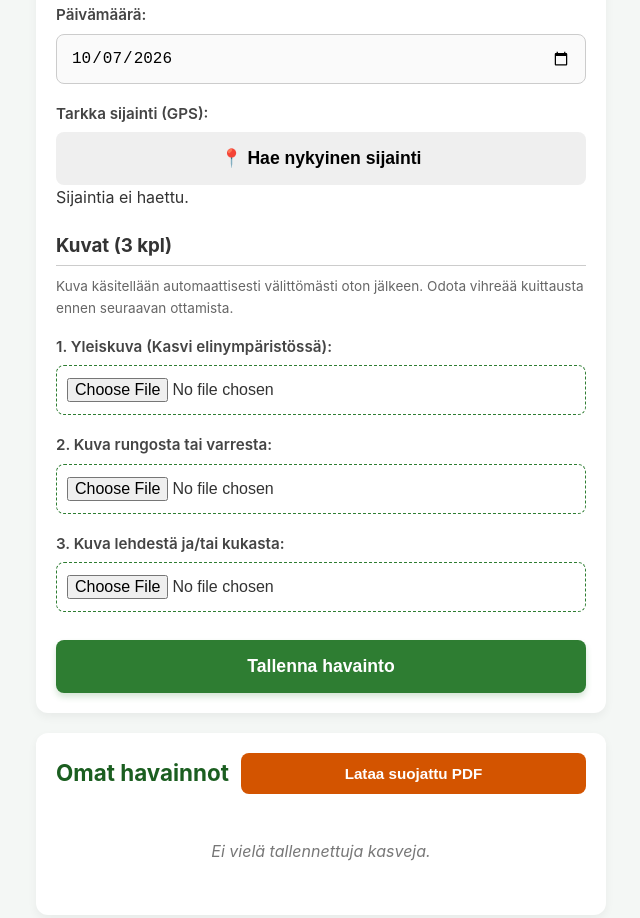
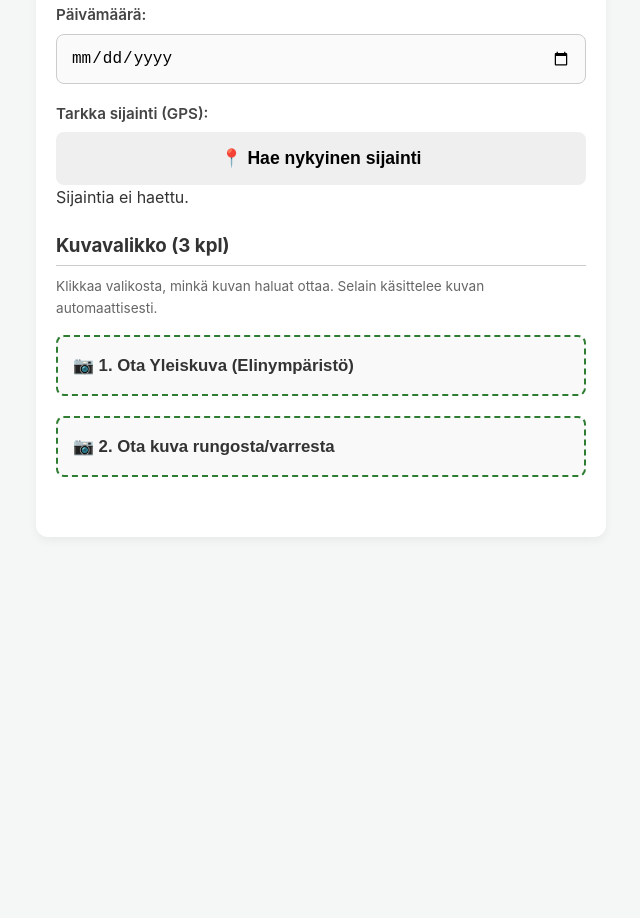
Before and after one commit to Cerberos85/Digiherbaario, a plain HTML site: page index.html in a window 1280 px wide. Shown: the part 730-1648 px from the top of the page, without its empty margins (319-959 px from the left). After the commit the page ends 1327 px from the top, so only its background shows below. Drawn offline with Linux system fonts and the light colour scheme.

Commit message:
Update section headers and image input structure

```diff
--- a/index.html
+++ b/index.html
@@ -15,7 +15,7 @@
   </header>
 
   <main>
-    <!-- Koulun ja tehtävän valinta -->
+    <!-- 1. Koulun ja tehtävän valinta -->
     <section id="koulu-section">
       <h2>1. Valitse tehtävä</h2>
       <div class="input-group">
@@ -34,7 +34,7 @@
       </div>
     </section>
 
-    <!-- Kasvin lisäyslomake -->
+    <!-- 2. Kasvin lisäyslomake -->
     <section id="lomake-section">
       <h2>2. Lisää uusi kasvihavainto</h2>
       <form id="kasvi-lomake">
@@ -68,46 +68,29 @@
           <input type="hidden" id="lng">
         </div>
 
-        <h3 style="margin: 20px 0 10px 0; border-bottom: 1px solid #ccc; padding-bottom: 5px;">Kuvat (3 kpl)</h3>
-        <p style="font-size: 0.85rem; color: #666; margin-bottom: 15px;">Kuva käsitellään automaattisesti välittömästi oton jälkeen. Odota vihreää kuittausta ennen seuraavan ottamista.</p>
+        <!-- 3. Kuvavalikko kustomoiduilla painikkeilla -->
+        <h3 style="margin: 20px 0 10px 0; border-bottom: 1px solid #ccc; padding-bottom: 5px;">Kuvavalikko (3 kpl)</h3>
+        <p style="font-size: 0.85rem; color: #666; margin-bottom: 15px;">Klikkaa valikosta, minkä kuvan haluat ottaa. Selain käsittelee kuvan automaattisesti.</p>
 
-        <!-- Kuva 1 -->
-        <div class="input-group">
-          <label for="kuva-yleis">1. Yleiskuva (Kasvi elinympäristössä):</label>
-          <input type="file" id="kuva-yleis" accept="image/*" capture="environment" required>
-          <div id="status-yleis" style="margin-top: 5px; font-weight: bold; font-size: 0.9rem;"></div>
-        </div>
+        <div class="kamera-valikko">
+          <!-- Yleiskuva -->
+          <div>
+            <button type="button" class="btn-kamera" id="btn-kamera-yleis">
+              <span>📷 1. Ota Yleiskuva (Elinympäristö)</span>
+            </button>
+            <input type="file" id="kuva-yleis" accept="image/*" capture="environment" style="display: none;" required>
+            <div id="status-yleis" class="kuva-status"></div>
+          </div>
 
-        <!-- Kuva 2 -->
-        <div class="input-group">
-          <label for="kuva-runko">2. Kuva rungosta tai varresta:</label>
-          <input type="file" id="kuva-runko" accept="image/*" capture="environment" required>
-          <div id="status-runko" style="margin-top: 5px; font-weight: bold; font-size: 0.9rem;"></div>
-        </div>
+          <!-- Runkokuva -->
+          <div>
+            <button type="button" class="btn-kamera" id="btn-kamera-runko">
+              <span>📷 2. Ota kuva rungosta/varresta</span>
+            </button>
+            <input type="file" id="kuva-runko" accept="image/*" capture="environment" style="display: none;" required>
+            <div id="status-runko" class="kuva-status"></div>
+          </div>
 
-        <!-- Kuva 3 -->
-        <div class="input-group">
-          <label for="kuva-lehti">3. Kuva lehdestä ja/tai kukasta:</label>
-          <input type="file" id="kuva-lehti" accept="image/*" capture="environment" required>
-          <div id="status-lehti" style="margin-top: 5px; font-weight: bold; font-size: 0.9rem;"></div>
-        </div>
-
-        <button type="submit" class="btn-tallenna" id="btn-tallenna">Tallenna havainto</button>
-      </form>
-    </section>
-
-    <!-- Havaintojen listaus ja PDF-toiminnot -->
-    <section id="lista-section">
-      <div class="lista-header">
-        <h2>Omat havainnot</h2>
-        <button id="btn-pdf" class="btn-pdf">Lataa suojattu PDF</button>
-      </div>
-      <div id="kasvilista">
-        <p class="tyhja-viesti">Ei vielä tallennettuja kasveja.</p>
-      </div>
-    </section>
-  </main>
-
-  <script src="app.js"></script>
-</body>
-</html>
+          <!-- Lehti/kukkakuva -->
+          <div>
+            <button type="button" class="btn-kamera" id="btn-kamera-lehti
```
